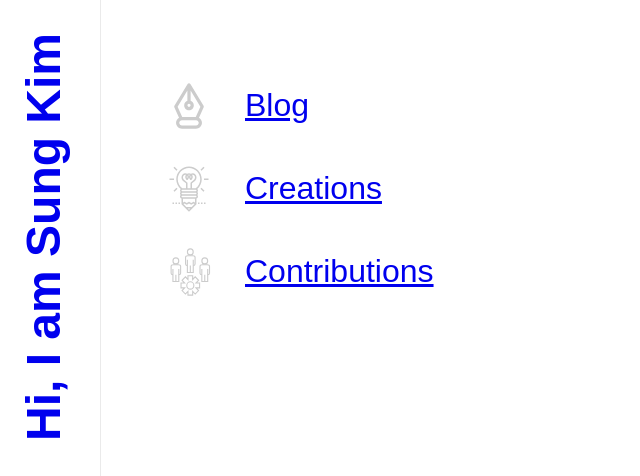
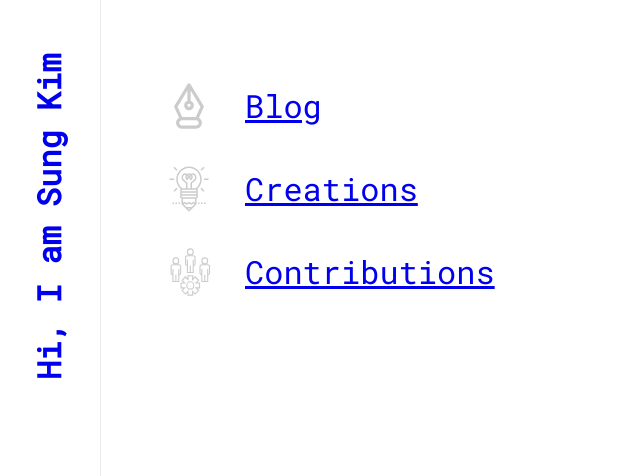
Before and after one commit to dance2die/landingpage, a Gatsby site: page / in a window 1280 px wide. Shown: the top 476 px of the page, without its empty margins (0-640 px from the left). Built offline with nearby package versions, Linux system fonts and the light colour scheme; Gatsby itself is replaced by a stand-in of ours.

Commit message:
Fixed Google Font issue - got it again from google font site

```diff
--- a/src/components/layout.js
+++ b/src/components/layout.js
@@ -6,12 +6,12 @@ import styled, { injectGlobal } from 'styled-components'
 import { Link } from 'gatsby'
 
 injectGlobal`
-  @import url(‘https://fonts.googleapis.com/css?family=Roboto+mono');
+  @import url('https://fonts.googleapis.com/css?family=Roboto+Mono');
 
   body {
     padding: 0;
     margin: 0;
-    font-family: Roboto mono, sans-serif;
+    font-family: Roboto mono, monospace;
   }
 `
 
@@ -23,10 +23,12 @@ const HeaderContainer = styled.header`
 
 const Header = styled.h1`
   width: 100vw;
-  font-size: 3rem;
+  font-size: 2rem;
   padding: 1rem;
 
-  transform: rotate(-90deg) translateX(-425px);
+  color: #000
+
+  transform: rotate(-90deg) translateX(-375px) translateY(10px);
   transform-origin: top left;
 `
 
```
